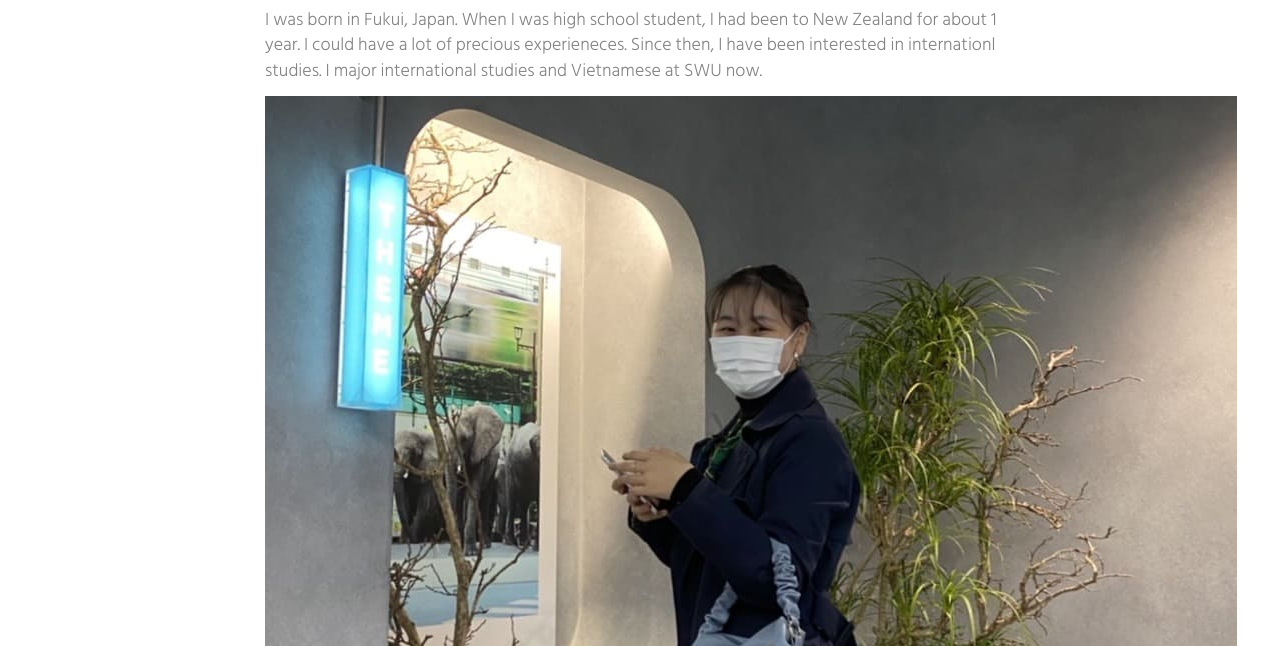
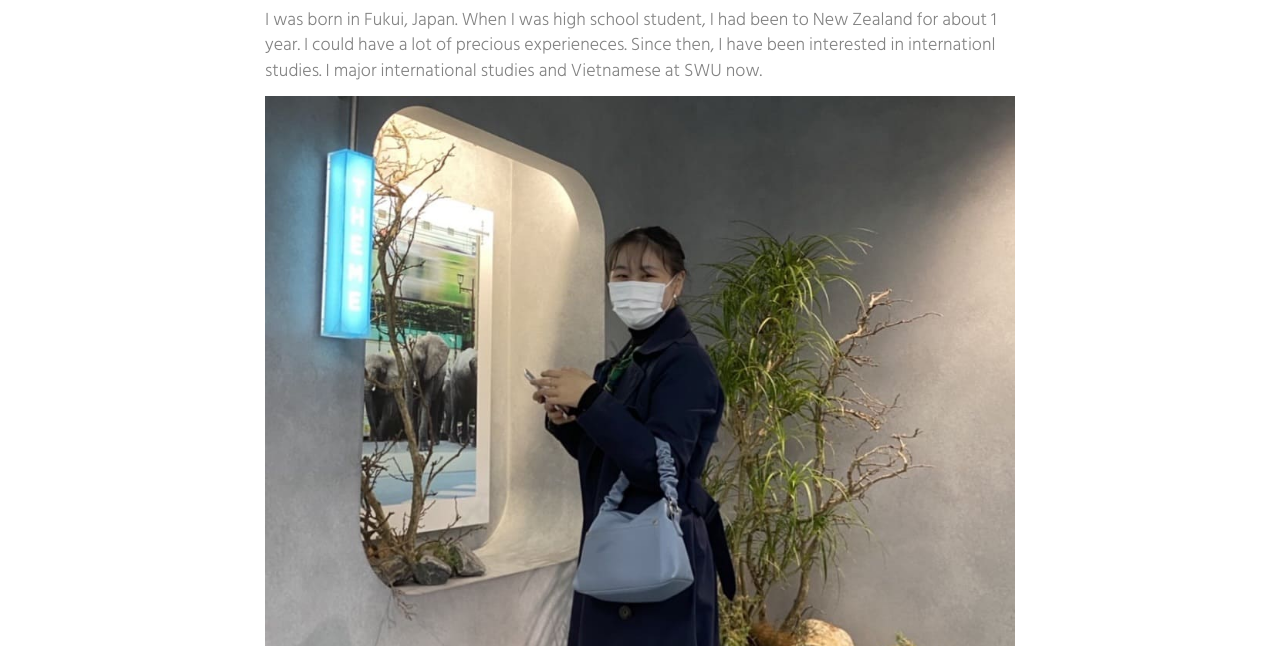
Before and after one commit to swuKeiMakino/web, a plain HTML site: page project.html in a window 1280 px wide. Shown: the part 306-952 px from the top of the page. Drawn offline with Linux system fonts and the light colour scheme.

Commit message:
Update project.html

```diff
--- a/project.html
+++ b/project.html
@@ -64,7 +64,7 @@
           <p>I was born in Fukui, Japan. When I was high school student, I had been to New Zealand for about 1 year. I could have a lot of precious experieneces. Since then, I have been interested in internationl studies. I major international studies and Vietnamese at SWU now.</p>
 
           <div class="section-container-spacer">
-            <img src="assets/images/8E62A379-3F3E-41DE-AF7D-446519D63853.jpeg" width=“50" height=“50”>
+            <img src="assets/images/8E62A379-3F3E-41DE-AF7D-446519D63853.jpeg" alt="" class="img-responsive reveal-content" data-action="zoom">
           </div>
 
           <div class="row">
```
